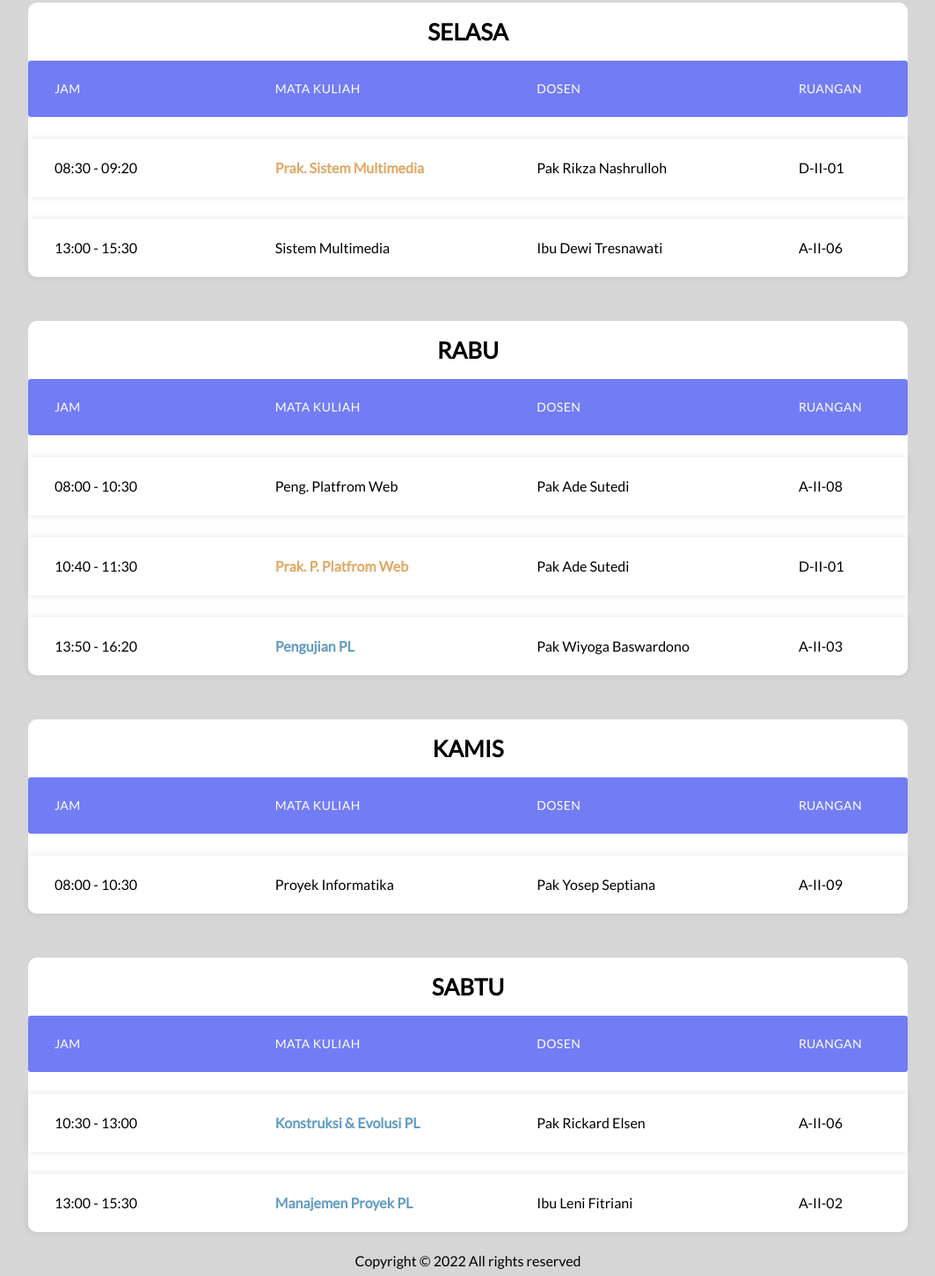
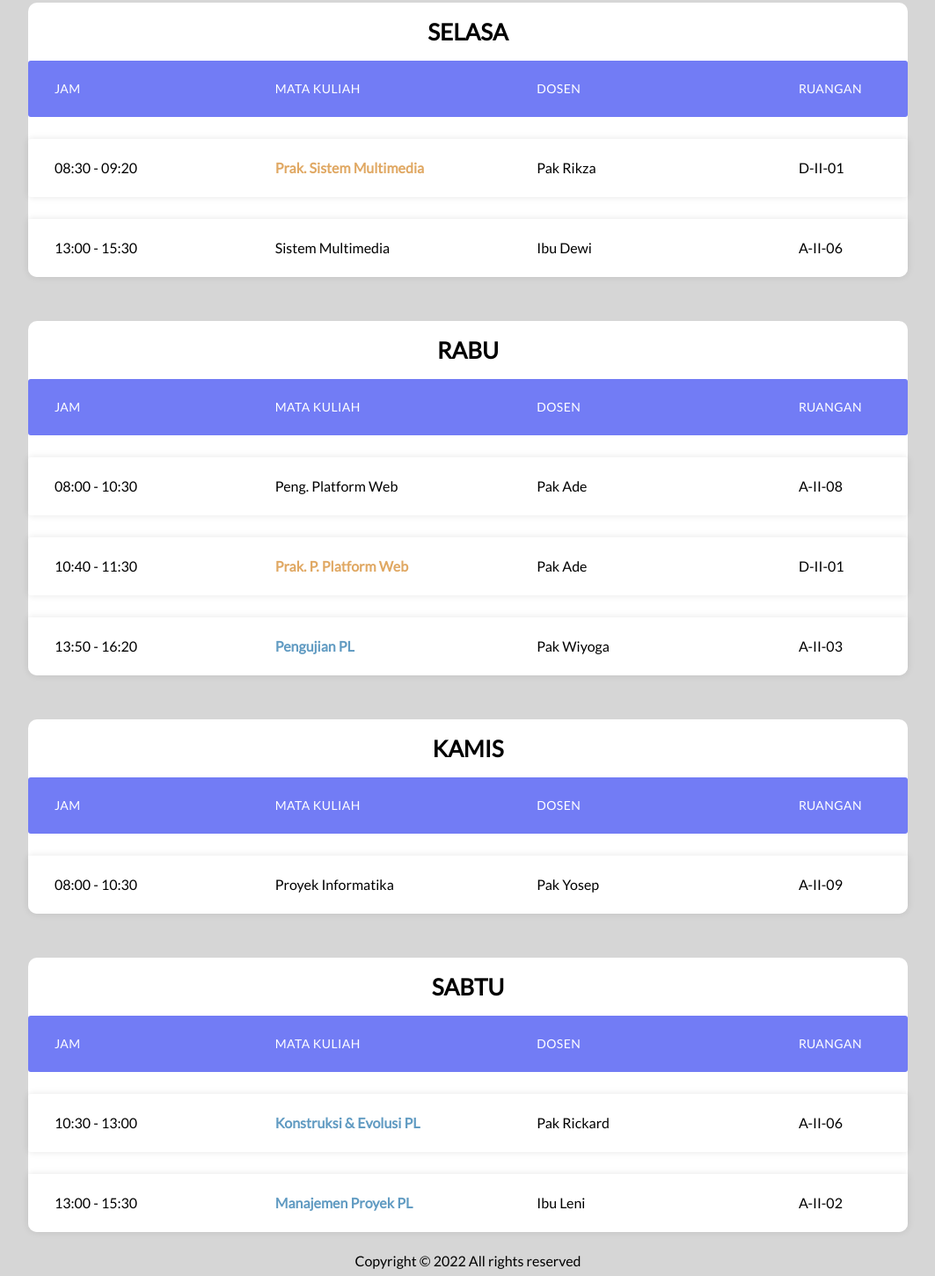
Before and after one commit to loothfee/jadwal-kuliah-rpl-s6, a website: page public/index.html in a window 1280 px wide. Shown: the part 229-1680 px from the top of the page at 88% size, without its empty margins (108-1171 px from the left). Drawn offline with nearby package versions, Linux system fonts and the light colour scheme.

Commit message:
edit Index

```diff
--- a/public/index.html
+++ b/public/index.html
@@ -62,7 +62,7 @@
       <li class="table-row">
         <div class="col col-2" data-label="Jam">08:30 - 09:20</div>
         <div class="col col-3" data-label="Mata Kuliah"> <div class="praktikum">Prak. Sistem Multimedia</div></div>
-        <div class="col col-4" data-label="Dosen">Pak Rikza Nashrulloh</div>
+        <div class="col col-4" data-label="Dosen">Pak Rikza</div>
         <div class="col col-5" data-label="Ruangan">D-II-01</div>
       </li>
       <!-- <li class="table-row">
@@ -74,7 +74,7 @@
       <li class="table-row akhir">
         <div class="col col-2" data-label="Jam">13:00 - 15:30</div>
         <div class="col col-3" data-label="Mata Kuliah">Sistem Multimedia</div>
-        <div class="col col-4" data-label="Dosen">Ibu Dewi Tresnawati</div>
+        <div class="col col-4" data-label="Dosen">Ibu Dewi</div>
         <div class="col col-5" data-label="Ruangan">A-II-06</div>
       </li>
     </div>
@@ -89,20 +89,20 @@
       </li>
       <li class="table-row">
         <div class="col col-2" data-label="Jam">08:00 - 10:30</div>
-        <div class="col col-3" data-label="Mata Kuliah">Peng. Platfrom Web</div>
-        <div class="col col-4" data-label="Dosen">Pak Ade Sutedi</div>
+        <div class="col col-3" data-label="Mata Kuliah">Peng. Platform Web</div>
+        <div class="col col-4" data-label="Dosen">Pak Ade</div>
         <div class="col col-5" data-label="Ruangan">A-II-08</div>
       </li>
       <li class="table-row">
         <div class="col col-2" data-label="Jam">10:40 - 11:30</div>
-        <div class="col col-3" data-label="Mata Kuliah"> <div class="praktikum">Prak. P. Platfrom Web</div></div>
-        <div class="col col-4" data-label="Dosen">Pak Ade Sutedi</div>
+        <div class="col col-3" data-label="Mata Kuliah"> <div class="praktikum">Prak. P. Platform Web</div></div>
+        <div class="col col-4" data-label="Dosen">Pak Ade</div>
         <div class="col col-5" data-label="Ruangan">D-II-01</div>
       </li>
       <li class="table-row akhir">
         <div class="col col-2" data-label="Jam">13:50 - 16:20</div>
         <div class="col col-3" data-label="Mata Kuliah"><div class="rpl">Pengujian PL</div></div>
-        <div class="col col-4" data-label="Dosen">Pak Wiyoga Baswardono</div>
+        <div class="col col-4" data-label="Dosen">Pak Wiyoga</div>
         <div class="col col-5" data-label="Ruangan">A-II-03</div>
       </li>
     </div>
@@ -118,7 +118,7 @@
       <li class="table-row akhir">
         <div class="col col-2" data-label="Jam">08:00 - 10:30</div>
         <div class="col col-3" data-label="Mata Kuliah">Proyek Informatika</div>
-        <div class="col col-4" data-label="Dosen">Pak Yosep Septiana</div>
+        <div class="col col-4" data-label="Dosen">Pak Yosep</div>
         <div class="col col-5" data-label="Ruangan">A-II-09</div>
       </li>
       <!-- <li class="table-row akhir">
@@ -156,13 +156,13 @@
       <li class="table-row">
         <div class="col col-2" data-label="Jam">10:30 - 13:00</div>
         <div class="col col-3" data-label="Mata Kuliah"><div class="rpl">Konstruksi & Evolusi PL</div></div>
-        <div class="col col-4" data-label="Dosen">Pak Rickard Elsen</div>
+        <div class="col col-4" data-label="Dosen">Pak Rickard</div>
         <div class="col col-5" data-label="Ruangan">A-II-06</div>
       </li>
       <li class="table-row akhir">
         <div class="col col-2" data-label="Jam">13:00 - 15:30</div>
         <div class="col col-3" data-label="Mata Kuliah"><div class="rpl">Manajemen Proyek PL</div></div>
-        <div class="col col-4" data-label="Dosen">Ibu Leni Fitriani</div>
+        <div class="col col-4" data-label="Dosen">Ibu Leni</div>
         <div class="col col-5" data-label="Ruangan">A-II-02</div>
       </li>
     </div>
```
